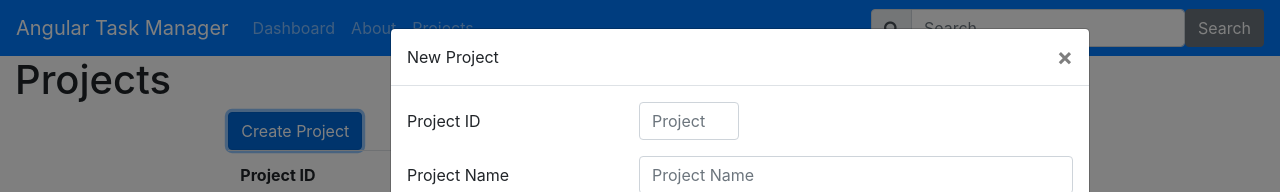
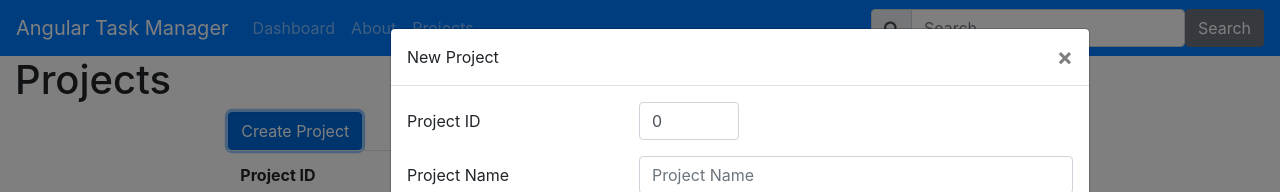
Before and after one commit to erichengyc/PeerAssessment, an Angular app: page /projects in a window 1280 px wide. Both pictures are taken after a click on the button "Create Project". Shown: the top 192 px of the page. Built offline with nearby package versions, Linux system fonts and the light colour scheme; no server answers.

Commit message:
updated error

```diff
--- a/src/app/admin/projects/projects.component.html
+++ b/src/app/admin/projects/projects.component.html
@@ -37,7 +37,7 @@
             <label for="txtNewProjectID" class="col-sm-4 col-form-label">Project ID</label>
             <div class="col-sm-8">
               <input type="number" id="txtNewProjectID" style="width:100px" class="form-control" placeholder="Project ID"
-                name="ProjectID" [(ngModel)]="newProject.projectName">
+                name="ProjectID" [(ngModel)]="newProject.projectID">
             </div>
           </div>
 
```
